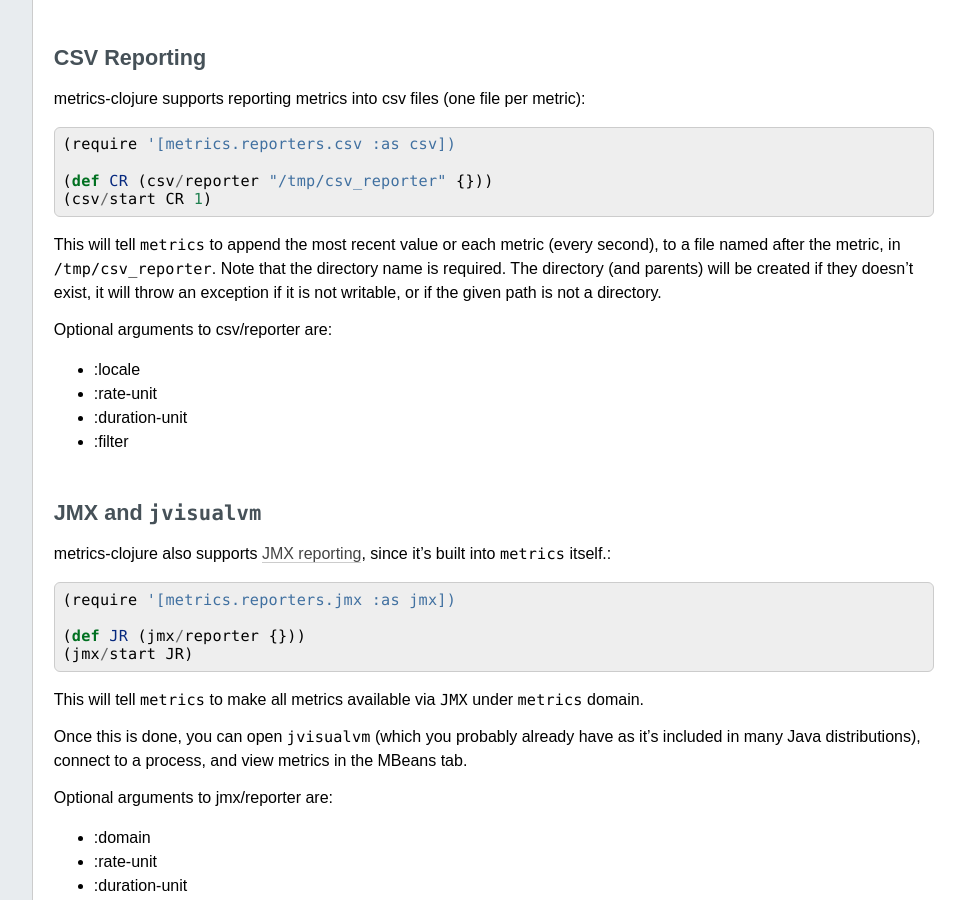
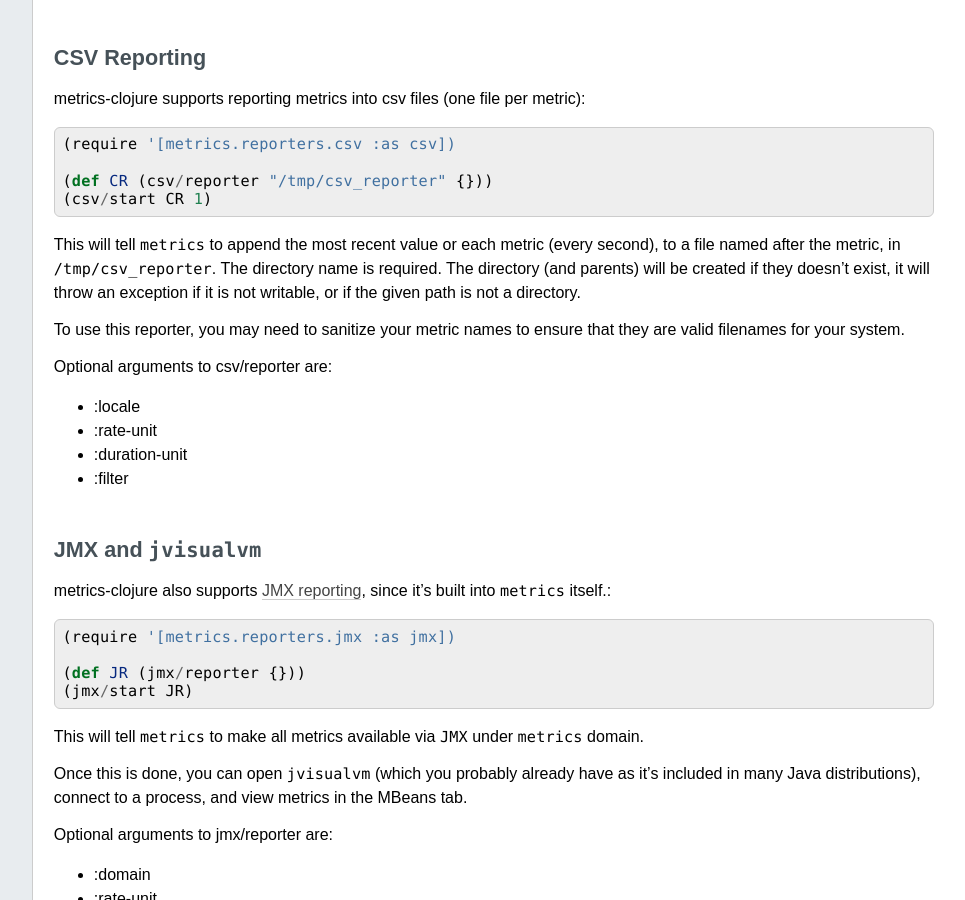
Before and after one commit to clj-commons/metrics-clojure, a Sphinx documentation site: the page built from docs/source/reporting.rst, in a window 1280 px wide and 900 px high, scrolled down 630 px. Shown: the whole window, without its empty margins (224-1189 px from the left). Built offline with Sphinx 7.4.7, drawn with Linux system fonts in a browser that asks for light colours.

Commit message:
Added note about sanitizing metric names when using the CsvReporter.

```diff
--- a/docs/source/reporting.rst
+++ b/docs/source/reporting.rst
@@ -41,10 +41,13 @@ metrics-clojure supports reporting metrics into csv files (one file per metric):
 
 This will tell ``metrics`` to append the most recent value or each
 metric (every second), to a file named after the metric, in
-``/tmp/csv_reporter``. Note that the directory name is required. The
-directory (and parents) will be created if they doesn't exist, it will
-throw an exception if it is not writable, or if the given path is not
-a directory.
+``/tmp/csv_reporter``. The directory name is required. The directory
+(and parents) will be created if they doesn't exist, it will throw an
+exception if it is not writable, or if the given path is not a
+directory.
+
+To use this reporter, you may need to sanitize your metric names to
+ensure that they are valid filenames for your system.
 
 Optional arguments to csv/reporter are:
 
```
